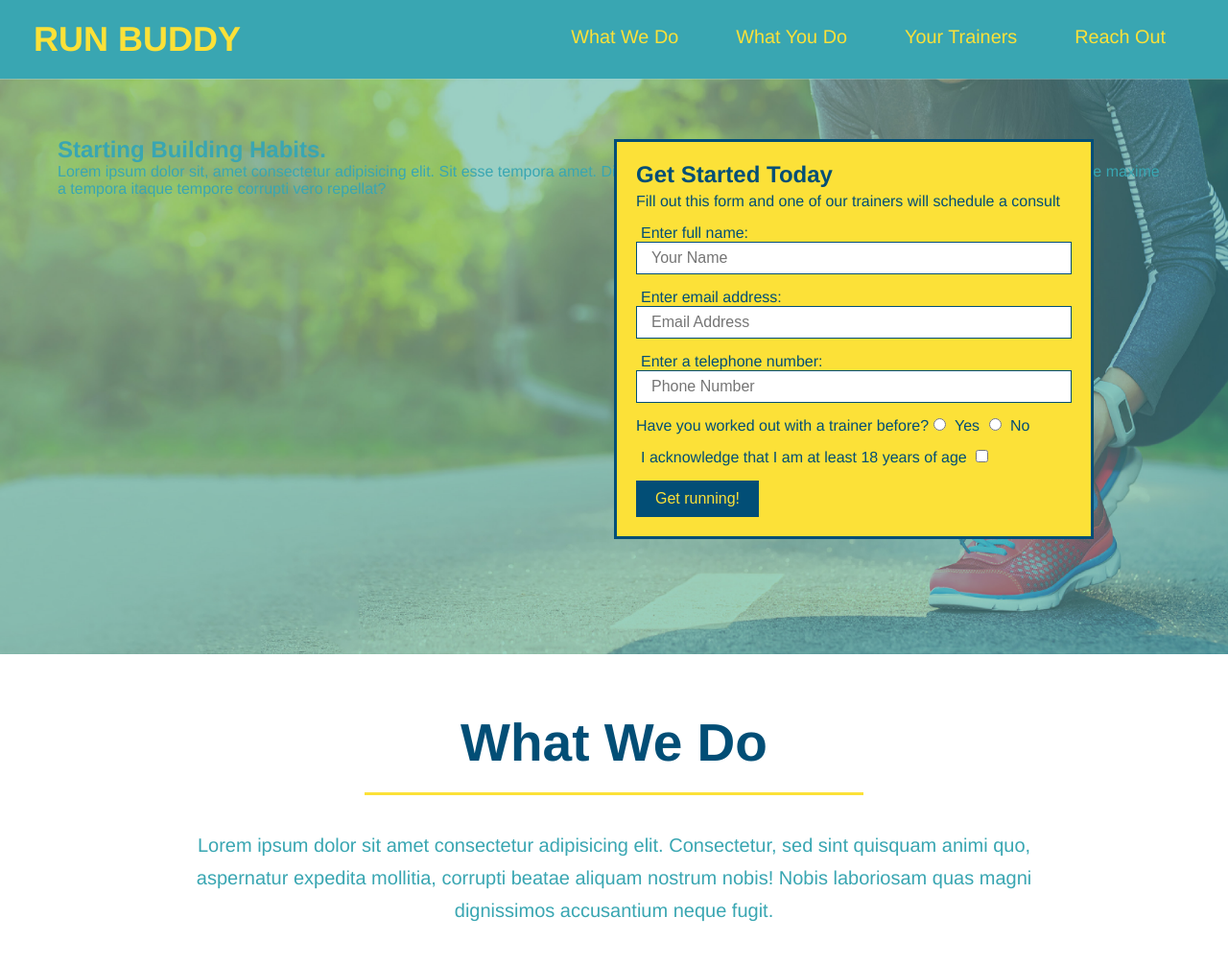
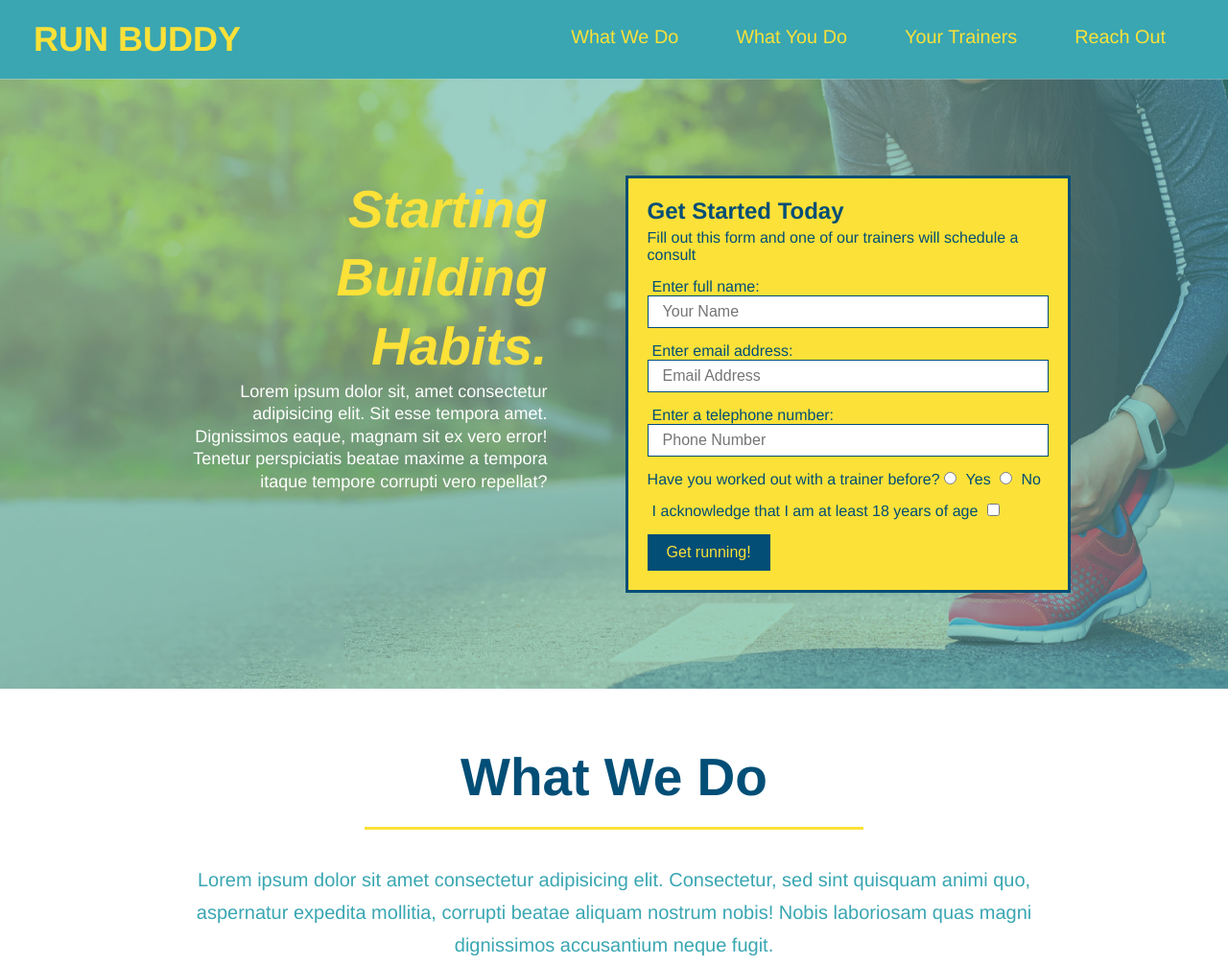
Before and after one commit to nylesor28/run-buddy, a plain HTML site: page index.html in a window 1280 px wide. Shown: the top 1005 px of the page at 96% size. Drawn offline with Linux system fonts and the light colour scheme.

Commit message:
add flexbox to hero

```diff
--- a/assets/css/style.css
+++ b/assets/css/style.css
@@ -81,21 +81,39 @@ header h1 {
   /*Hero Style Start*/
 .hero{
     background-image: url("../images/hero-bg.jpg");
-    height: 600px;
     background-size: cover;
     background-position: center;
-    position: relative;
+    display: flex;
+    flex-wrap: wrap;
+    justify-content: center;
 }
+
+
+
+.hero-cta{
+  width: 35%;
+  text-align: right;
+  margin: 3.5%;
+  color: #fff;
+  font-size: 18px;
+  line-height: 1.3
+}
+
+.hero-cta h2{
+  font-style :italic;
+  font-size: 55px;
+  color: #fce138;
+}
+
 
 .hero-form {
     background-color: #fce138;
     padding: 20px;
-    width: 500px;
     color: #024e76;
     border: solid 3px #024e76;
-    position: absolute;
-    bottom: 120px;
-    right: 140px;
+    width: 40%;
+    margin: 3.5%;
+
 }
 
 .hero-form h3{
--- a/index.html
+++ b/index.html
@@ -37,7 +37,7 @@
 
     <!-- hero/jumbotron -->
     <section class="hero">
-        <div class ="hero-text">
+        <div class ="hero-cta">
             <h2>Starting Building Habits.</h2>
             <p>Lorem ipsum dolor sit, amet consectetur adipisicing elit. Sit esse tempora amet. Dignissimos eaque, magnam sit ex vero error! Tenetur perspiciatis beatae maxime a tempora itaque tempore corrupti vero repellat?</p>
         </div>
```
